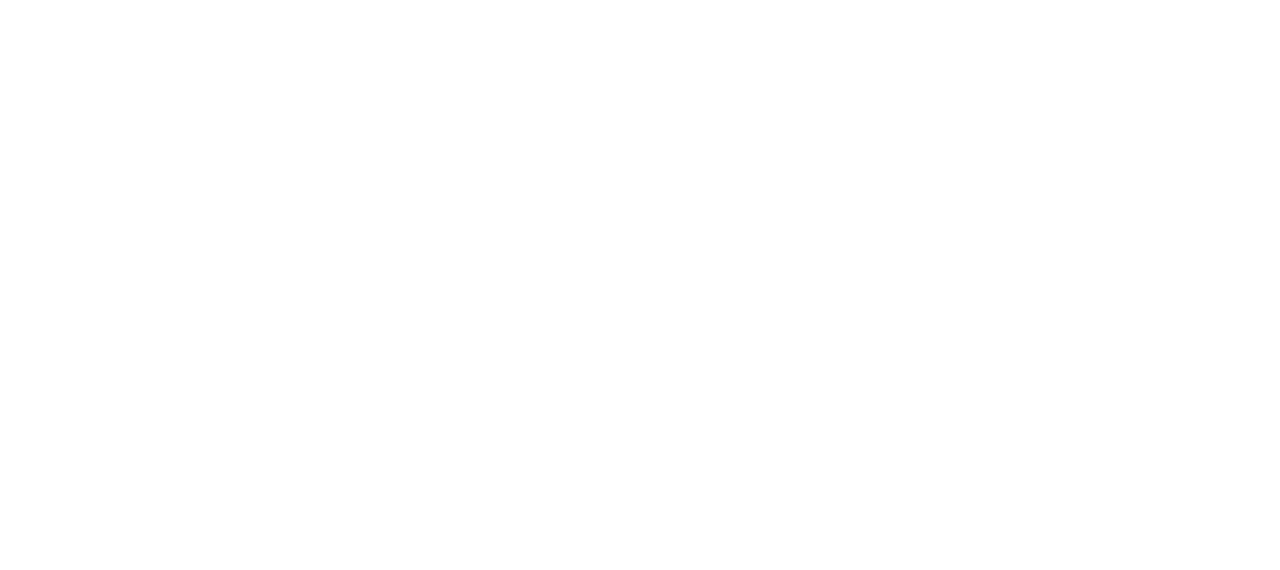
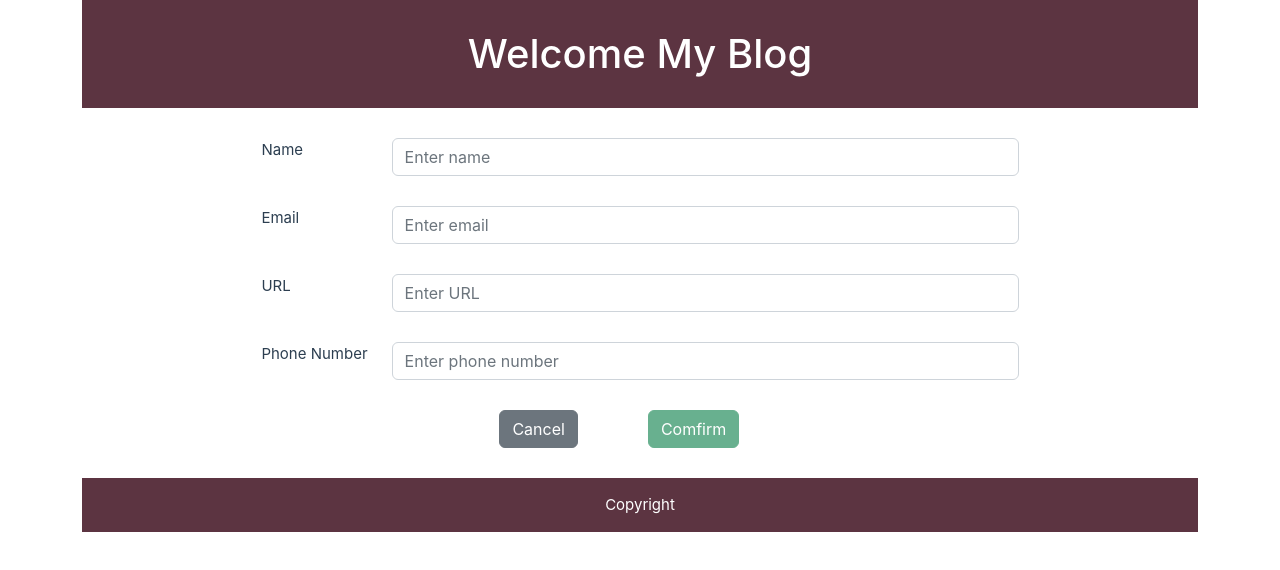
Before and after one commit to scmhsulaenandar/vue_ojt, a Vue app: page /third-ojt in a window 1280 px wide. Before the commit this address had no page. Shown: the top 570 px of the page. Built offline with nearby package versions, Linux system fonts and the light colour scheme.

Commit message:
[vue-ojt-project3] OJT-Project3

```diff
--- a/package.json
+++ b/package.json
@@ -7,6 +7,9 @@
     "preview": "vite preview --port 4173"
   },
   "dependencies": {
+    "@popperjs/core": "^2.11.6",
+    "@vuelidate/core": "^2.0.0",
+    "@vuelidate/validators": "^2.0.0",
     "bootstrap": "^5.2.1",
     "bootstrap-vue": "^2.22.0",
     "vue": "^3.2.40",
--- /dev/null
+++ b/src/assets/css/views/third-ojt-content.css
@@ -0,0 +1,24 @@
+.third-form {
+    width: 70%;
+    margin: 0 auto;
+}
+
+.row {
+    margin: 30px 0;
+}
+
+.buttons-w {
+    margin-bottom: 30px;
+}
+
+.error-msg {
+    font-size: 12px;
+}
+
+input[type=number]::-webkit-inner-spin-button,
+input[type=number]::-webkit-outer-spin-button {
+    -webkit-appearance: none;
+    -moz-appearance: none;
+    appearance: none;
+    margin: 0;
+}
--- /dev/null
+++ b/src/components/ThirdContent.vue
@@ -0,0 +1,11 @@
+<template>
+  <header class="cmn-header">
+    <h1 class="cmn-h1">Welcome {{ title }}</h1>
+  </header>
+</template>
+
+<style scoped>
+@import "../assets/css/components/header.css";
+</style>
+<script src="../services/components/header.js">
+</script>
--- a/src/main.js
+++ b/src/main.js
@@ -1,7 +1,8 @@
 import { createApp } from 'vue'
 import App from './App.vue'
 import router from './router'
-
+import "bootstrap/dist/css/bootstrap.min.css"
+import  "bootstrap/dist/js/bootstrap.js"
 import './assets/main.css'
 
 const app = createApp(App)
--- a/src/router/index.js
+++ b/src/router/index.js
@@ -1,5 +1,6 @@
 import { createRouter, createWebHistory } from 'vue-router'
 import FirstOjtContent from '../views/FirstOjtContent.vue'
+import ThirdOjtContent from '../views/ThirdOjtContent.vue'
 
 const router = createRouter({
   history: createWebHistory(import.meta.env.BASE_URL),
@@ -8,6 +9,11 @@
       path: '/',
       name: 'first-content',
       component: FirstOjtContent
+    },
+    {
+      path: '/third-ojt',
+      name: 'third-content',
+      component: ThirdOjtContent
     }
   ]
 })
--- a/src/services/components/header.js
+++ b/src/services/components/header.js
@@ -0,0 +1,5 @@
+export default{
+    props: {
+        title: ''
+    }
+}
--- /dev/null
+++ b/src/services/views/third-ojt-content.js
@@ -0,0 +1,55 @@
+import Header from "../../components/Header.vue"
+import ThirdContent from "../../components/ThirdContent.vue"
+import Footer from "../../components/Footer.vue"
+import useVuelidate from '@vuelidate/core'
+import { required, email, url, sameAs } from '@vuelidate/validators'
+
+export function validName(name) {
+    let validNamePattern = new RegExp("^[a-zA-Z]+(?:[-'\\s][a-zA-Z]+)*$");
+    if (validNamePattern.test(name)) {
+        return true;
+    }
+    return false;
+}
+export default {
+    components: {
+        Header,
+        ThirdContent,
+        Footer
+    },
+
+    setup() {
+        return { v$: useVuelidate() }
+    },
+
+    data() {
+        return {
+            form: {
+                name: '',
+                email: '',
+                url: '',
+                phoneNo: ''
+            }
+        }
+    },
+
+    validations() {
+        return {
+            form: {
+                name: {
+                    required, name_validation: {
+                        $validator: validName,
+                        $message: 'Invalid Name. Valid name only contain letters, dashes (-) and spaces'
+                    }
+                },
+                email: { required, email },
+                url: {
+                    required, url
+                },
+                phoneNo: {
+                    required, Number
+                }
+            }
+        }
+    },
+}
--- /dev/null
+++ b/src/views/ThirdOjtContent.vue
@@ -0,0 +1,132 @@
+<template>
+  <div class="container">
+    <Header title="From OJT Project1" />
+    <form @submit.prevent="onSubmit" class="third-form">
+      <!-- First and Last Name Row -->
+      <div class="row">
+        <div class="col-sm-2">
+          <label for=""> Name</label>
+        </div>
+        <div class="col-sm-10">
+          <div class="form-group">
+            <input
+              class="form-control"
+              placeholder="Enter name"
+              type="text"
+              v-model="v$.form.name.$model"
+            />
+            <div class="pre-icon os-icon os-icon-user-male-circle"></div>
+            <!-- Error Message -->
+            <div
+              class="input-errors"
+              v-for="(error, index) of v$.form.name.$errors"
+              :key="index"
+            >
+              <div class="error-msg text-danger">{{ error.$message }}</div>
+            </div>
+          </div>
+        </div>
+      </div>
+
+      <!-- Email Row -->
+      <div class="row">
+        <div class="col-sm-2">
+          <label for=""> Email</label>
+        </div>
+        <div class="col-sm-10">
+          <div class="form-group">
+            <input
+              class="form-control"
+              placeholder="Enter email"
+              type="email"
+              v-model="v$.form.email.$model"
+            />
+            <div class="pre-icon os-icon os-icon-email-2-at2"></div>
+            <!-- Error Message -->
+            <div
+              class="input-errors"
+              v-for="(error, index) of v$.form.email.$errors"
+              :key="index"
+            >
+              <div class="error-msg text-danger">{{ error.$message }}</div>
+            </div>
+          </div>
+        </div>
+      </div>
+
+      <!-- URL Row -->
+      <div class="row">
+        <div class="col-sm-2">
+          <label for="url"> URL</label>
+        </div>
+        <div class="col-sm-10">
+          <div class="form-group">
+            <input
+              class="form-control"
+              placeholder="Enter URL"
+              type="url"
+              v-model="v$.form.url.$model"
+            />
+            <div class="pre-icon os-icon os-icon-user-male-circle"></div>
+            <!-- Error Message -->
+            <div
+              class="input-errors"
+              v-for="(error, index) of v$.form.url.$errors"
+              :key="index"
+            >
+              <div class="error-msg text-danger">{{ error.$message }}</div>
+            </div>
+          </div>
+        </div>
+      </div>
+
+      <!-- PhoneNumber Row -->
+      <div class="row">
+        <div class="col-sm-2">
+          <label for="phoneNo"> Phone Number</label>
+        </div>
+        <div class="col-sm-10">
+          <div class="form-group">
+            <input
+              class="form-control"
+              placeholder="Enter phone number"
+              type="number"
+              v-model="v$.form.phoneNo.$model"
+            />
+            <div class="pre-icon os-icon os-icon-user-male-circle"></div>
+            <!-- Error Message -->
+            <div
+              class="input-errors"
+              v-for="(error, index) of v$.form.phoneNo.$errors"
+              :key="index"
+            >
+              <div class="error-msg text-danger">{{ error.$message }}</div>
+            </div>
+          </div>
+        </div>
+      </div>
+
+      <!-- Submit Button -->
+      <div class="buttons-w">
+        <button class="btn btn-secondary btn-cancel" style="margin-left: 250px">
+          Cancel
+        </button>
+        <button
+          class="btn btn-success btn-confirm"
+          style="margin-left: 70px"
+          :disabled="v$.form.$invalid"
+        >
+          Comfirm
+        </button>
+      </div>
+    </form>
+    <Footer />
+  </div>
+</template>
+
+<style scoped>
+@import "../assets/css/views/third-ojt-content.css";
+</style>
+
+<script src="../services/views/third-ojt-content.js">
+</script>
```
Also changed, not shown: src/services/components/thirdcontent.js (added), 1 other file (tests, documents, lock files or other folders).
